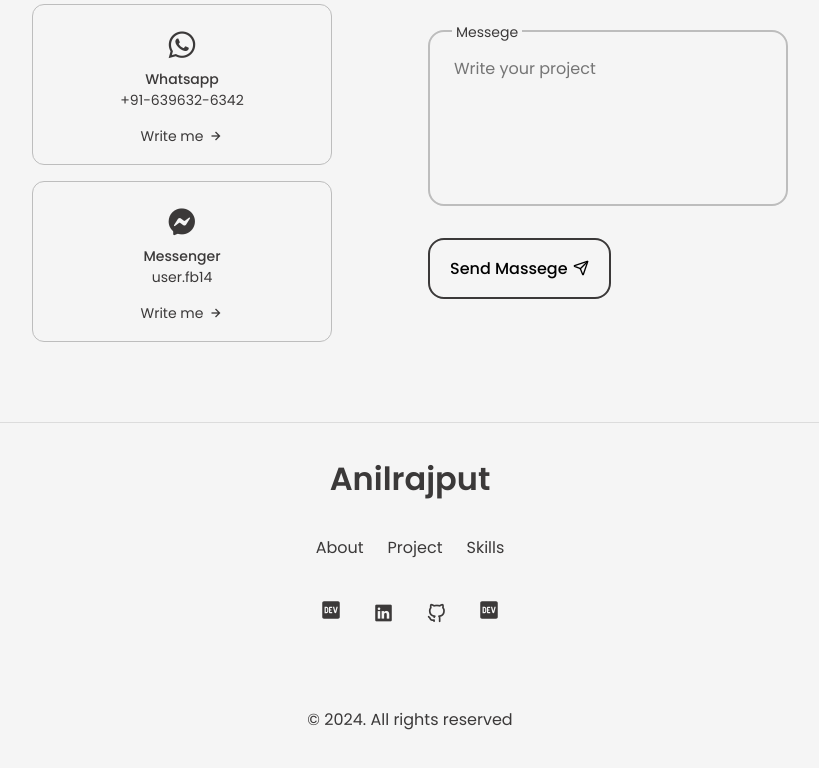
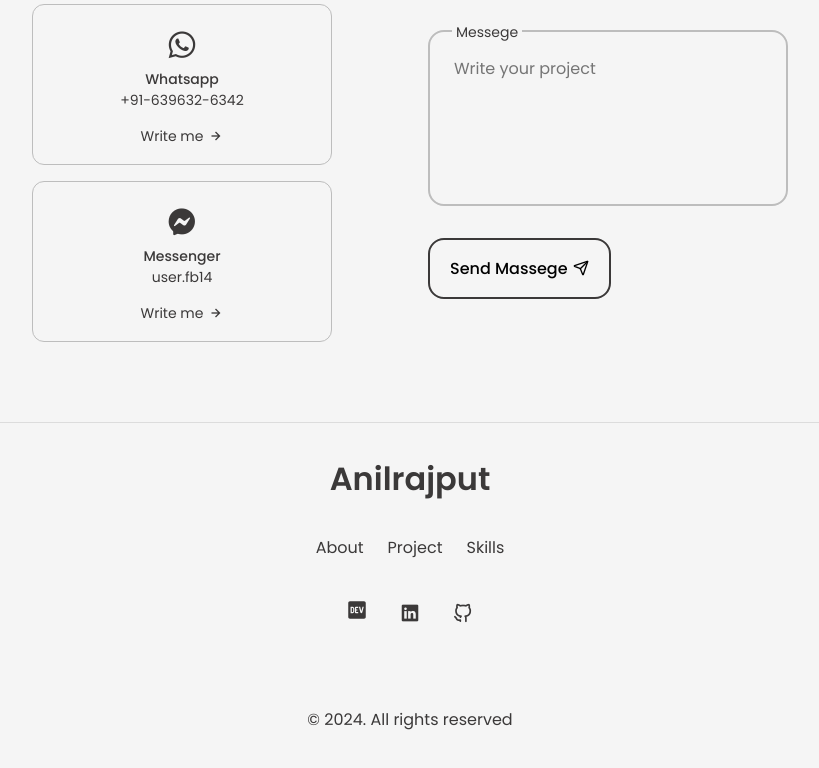
Before and after one commit to 04anilr/my-portfolio, a React (Create React App) app: page / in a window 1280 px wide. Shown: the part 5628-6396 px from the top of the page, without its empty margins (230-1049 px from the left). Built offline with nearby package versions, Linux system fonts and the light colour scheme; no server answers.

Commit message:
Update Footer.jsx
fix; bugs

```diff
--- a/src/components/footer/Footer.jsx
+++ b/src/components/footer/Footer.jsx
@@ -36,10 +36,6 @@ export const Footer = () => {
         <i class='uil uil-github-alt'></i>
 
         </a>
-               <a href="https://dev.to/04anilr" className='footer_social-link' target='_blank'>
-        <i class='uil'>< FaDev /></i>
-
-        </a>
             </div>
             <span className="footer_copy">
                 &#169; 2024. All rights reserved
```
